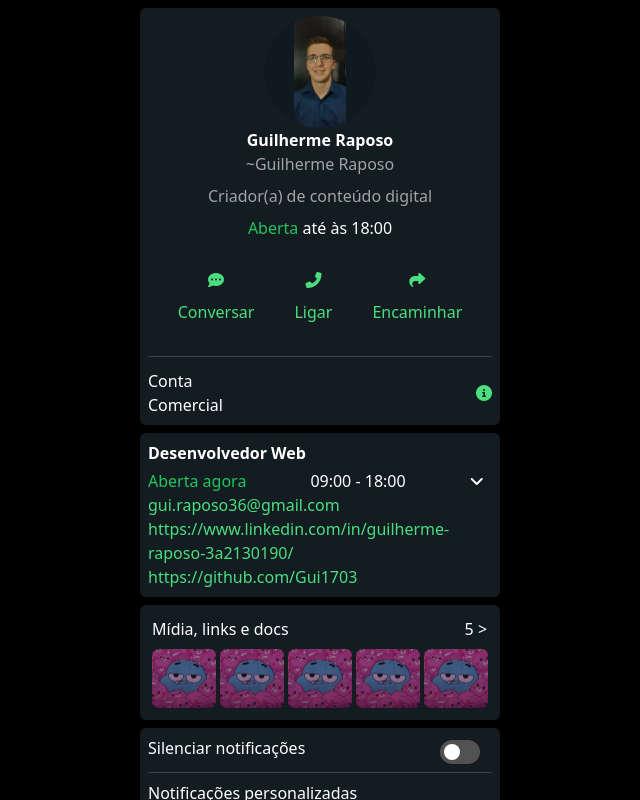
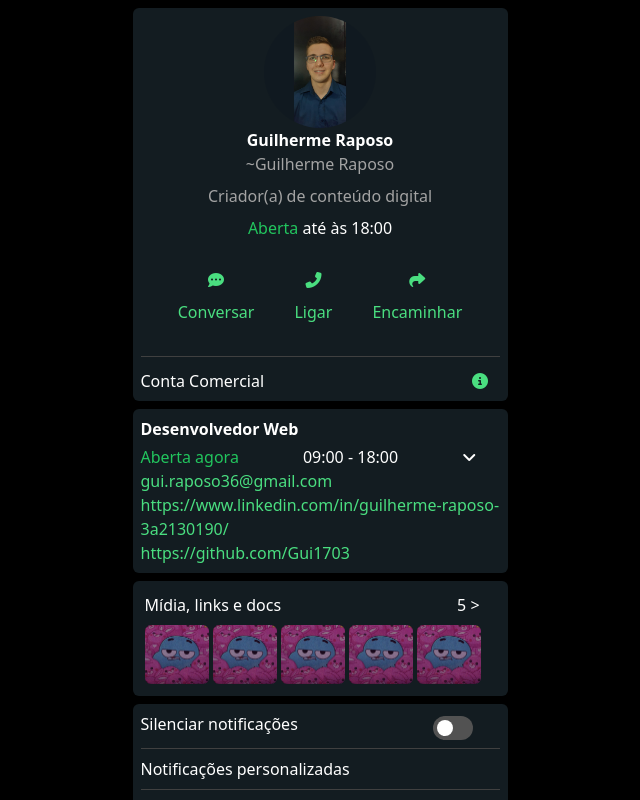
Before and after one commit to Gui1703/WhatsApp, a Vue app: page / in a window 1280 px wide. Shown: the top 800 px of the page, without its empty margins (320-960 px from the left). Built offline with nearby package versions, Linux system fonts and the light colour scheme.

Commit message:
Update width

```diff
--- a/src/views/Home.vue
+++ b/src/views/Home.vue
@@ -40,6 +40,6 @@ export default {
 </script>
 <style scoped>
 .edit {
-  width: 360px;
+  width: 375px;
 }
 </style>
```
